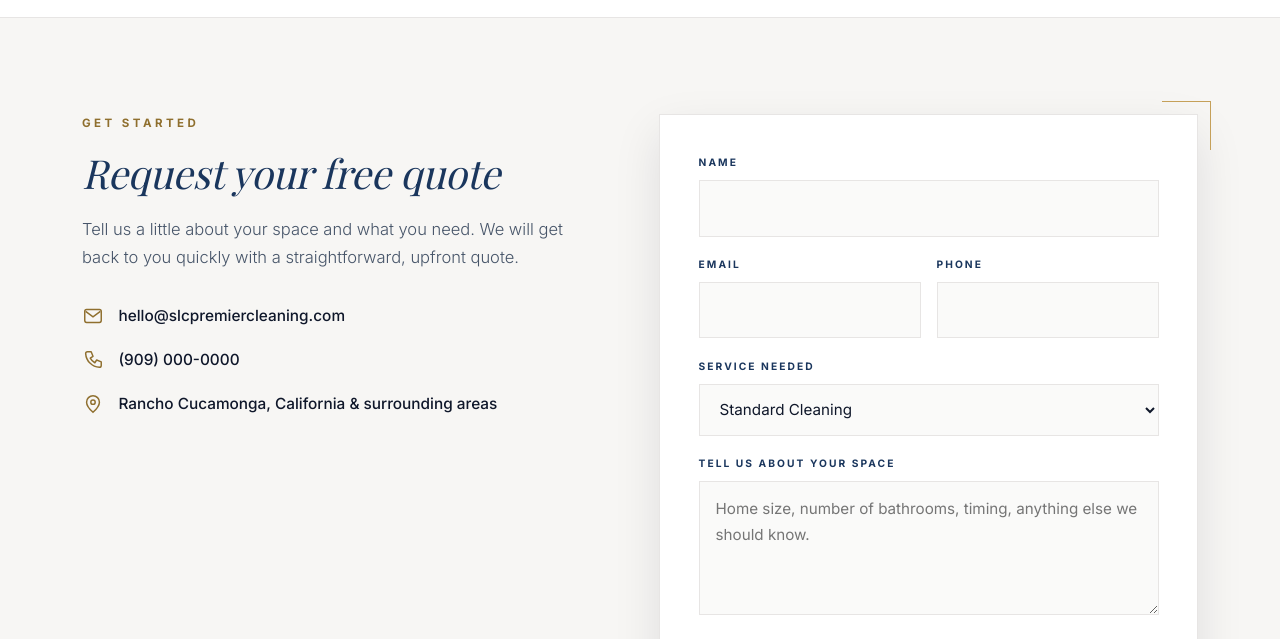
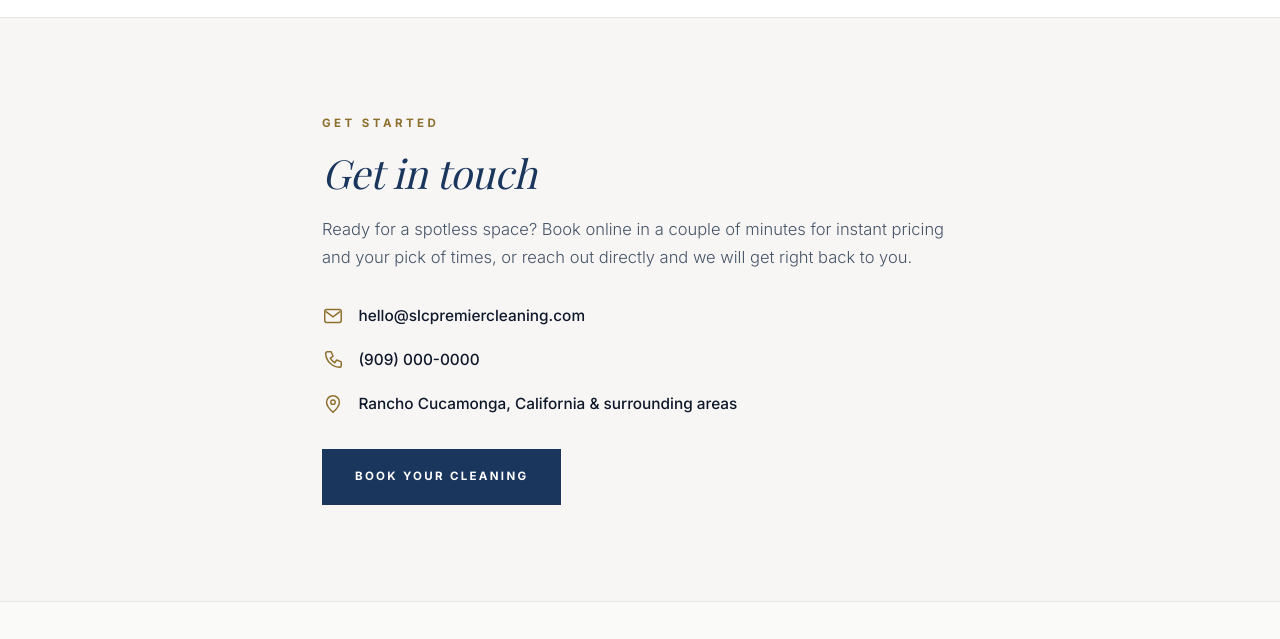
Before and after one commit to skycrestsites/RadientHavenCleaning, a plain HTML site: page index.html in a window 1280 px wide. Shown: the part 9430-10069 px from the top of the page. Drawn offline with nearby package versions, Linux system fonts and the light colour scheme; a web font is replaced by a local one.

Commit message:
Remove quote contact form; replace with booking CTA
Co-authored-by: Cursor <cursoragent@cursor.com>

```diff
--- a/css/styles.css
+++ b/css/styles.css
@@ -394,9 +394,10 @@ p { margin: 0 0 1rem; }
 
 /* ---------- Contact ---------- */
 .contact { background: var(--mist); border-top: 1px solid var(--line); }
-.contact-grid { display: grid; grid-template-columns: minmax(0, 1fr) minmax(0, 1.05fr); gap: clamp(2.5rem, 5vw, 4.5rem); align-items: start; }
+.contact-grid { display: grid; gap: clamp(2.5rem, 5vw, 4.5rem); align-items: start; max-width: 680px; }
 .contact-copy, .quote-form { min-width: 0; }
 .contact-copy h2 { margin-bottom: 1.2rem; }
+.contact-cta { margin-top: 2rem; }
 .contact-info { list-style: none; margin: 2rem 0 0; padding: 0; display: grid; gap: 1.1rem; }
 .contact-info li { display: flex; align-items: center; gap: .9rem; font-weight: 500; font-size: .96rem; color: var(--ink); }
 .contact-info svg { width: 22px; height: 22px; color: var(--gold-ink); flex: none; }
--- a/index.html
+++ b/index.html
@@ -633,8 +633,8 @@
       <div class="wrap contact-grid">
         <div class="contact-copy">
           <p class="eyebrow">Get started</p>
-          <h2>Request your free quote</h2>
-          <p>Tell us a little about your space and what you need. We will get back to you quickly with a straightforward, upfront quote.</p>
+          <h2>Get in touch</h2>
+          <p>Ready for a spotless space? Book online in a couple of minutes for instant pricing and your pick of times, or reach out directly and we will get right back to you.</p>
           <ul class="contact-info">
             <li>
               <svg viewBox="0 0 24 24" aria-hidden="true"><rect x="3" y="5" width="18" height="14" rx="2" fill="none" stroke="currentColor" stroke-width="1.6"/><path d="m4 7 8 6 8-6" fill="none" stroke="currentColor" stroke-width="1.6"/></svg>
@@ -650,46 +650,8 @@
               Rancho Cucamonga, California &amp; surrounding areas
             </li>
           </ul>
+          <a class="btn btn-primary contact-cta" href="#book">Book your cleaning</a>
         </div>
-
-        <!-- Client: to receive submissions by email without code, create a free Formspree form
-             and set action to your endpoint, e.g. action="https://formspree.io/f/xxxxxxx" method="POST".
-             Until then, the form opens the visitor's email app pre-filled. -->
-        <form class="quote-form" id="quoteForm" novalidate>
-          <div class="field">
-            <label for="name">Name</label>
-            <input type="text" id="name" name="name" autocomplete="name" required />
-          </div>
-          <div class="field-row">
-            <div class="field">
-              <label for="email">Email</label>
-              <input type="email" id="email" name="email" autocomplete="email" required />
-            </div>
-            <div class="field">
-              <label for="phone">Phone</label>
-              <input type="tel" id="phone" name="phone" autocomplete="tel" />
-            </div>
-          </div>
-          <div class="field">
-            <label for="service">Service needed</label>
-            <select id="service" name="service">
-              <option>Standard Cleaning</option>
-              <option>Deep Cleaning</option>
-              <option>Recurring Cleaning</option>
-              <option>Move-In / Move-Out</option>
-              <option>Commercial Cleaning</option>
-              <option>Post-Construction</option>
-              <option>Airbnb / STR Turnover</option>
-              <option>Not sure yet</option>
-            </select>
-          </div>
-          <div class="field">
-            <label for="message">Tell us about your space</label>
-            <textarea id="message" name="message" rows="4" placeholder="Home size, number of bathrooms, timing, anything else we should know."></textarea>
-          </div>
-          <button type="submit" class="btn btn-primary btn-block">Send my request</button>
-          <p class="form-status" id="formStatus" role="status" aria-live="polite"></p>
-        </form>
       </div>
     </section>
   </main>
```
